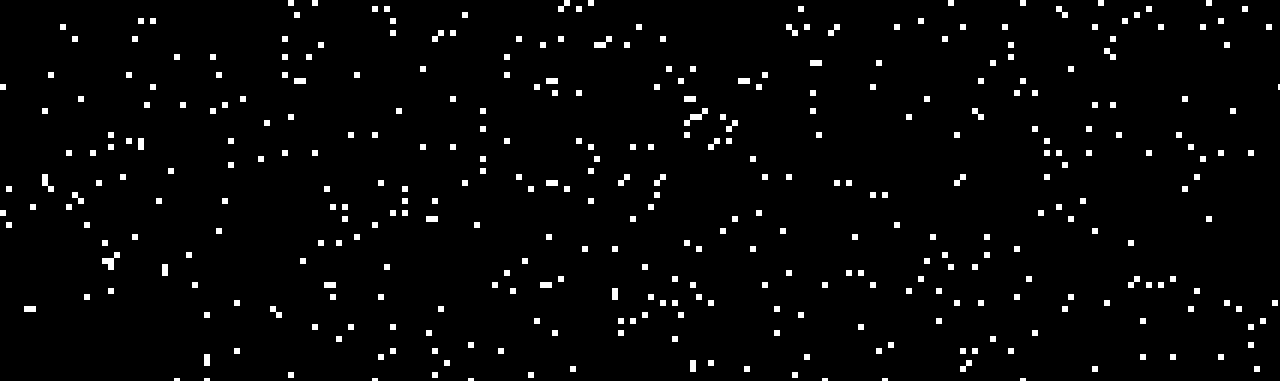
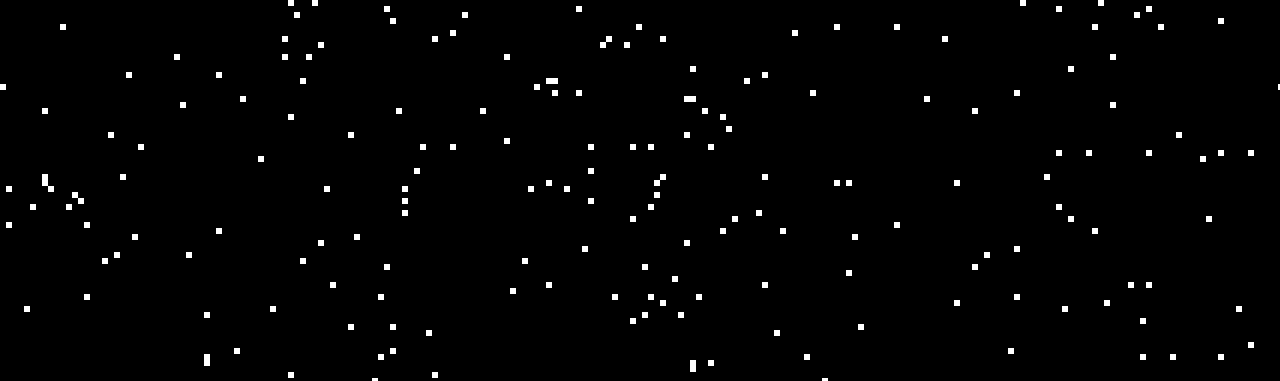
Before and after one commit to itscursedphil/itscursedphil.com, a Gatsby site: page / in a window 1280 px wide. Shown: the top 381 px of the page. Built offline with nearby package versions, Linux system fonts and the light colour scheme; Gatsby itself is replaced by a stand-in of ours; a web font is replaced by a local one.

Commit message:
More fun

```diff
--- a/src/lib/canvas.ts
+++ b/src/lib/canvas.ts
@@ -22,17 +22,11 @@ const drawRandomPixel = (ctx: CanvasRenderingContext2D) => {
 };
 
 export const draw = (ctx: CanvasRenderingContext2D, init = false) => {
-  if (init) {
-    const predraw = Math.floor((window.innerWidth * window.innerHeight) / 800);
+  const amount = Math.floor(Math.random() * 8) - 2;
 
-    console.log(predraw);
-
-    for (var i = 0; i < predraw; i++) {
-      drawRandomPixel(ctx);
-    }
+  for (var i = 0; i < amount; i++) {
+    drawRandomPixel(ctx);
   }
-
-  drawRandomPixel(ctx);
 
   requestAnimationFrame(() => draw(ctx));
 };
--- a/src/pages/index.tsx
+++ b/src/pages/index.tsx
@@ -2,7 +2,10 @@ import * as React from "react";
 import styled, { createGlobalStyle } from "styled-components";
 import { Helmet } from "react-helmet";
 
-import { initialize, draw } from "../lib/canvas";
+import {
+  initialize as initializeCanvas,
+  draw as drawCanvas,
+} from "../lib/canvas";
 
 const GlobalStyle = createGlobalStyle`
   * {
@@ -54,10 +57,26 @@ const Canvas = styled.canvas`
 `;
 
 const IndexPage = () => {
+  const [invert, setInvert] = React.useState(false);
+
   React.useEffect(() => {
-    const ctx = initialize();
-    draw(ctx, true);
+    const ctx = initializeCanvas();
+    drawCanvas(ctx, true);
   }, []);
+
+  React.useEffect(() => {
+    const invertOnMouseMove = (e: MouseEvent) => {
+      const mouseX = e.clientX;
+      const winWidth = window.innerWidth;
+
+      const nextInvert = mouseX > winWidth * 0.5;
+
+      if (nextInvert !== invert) setInvert(nextInvert);
+    };
+    window.addEventListener("mousemove", invertOnMouseMove);
+
+    return () => window.removeEventListener("mousemove", invertOnMouseMove);
+  }, [invert]);
 
   return (
     <main>
@@ -75,9 +94,12 @@ const IndexPage = () => {
         <title>itscursedphil</title>
       </Helmet>
       <GlobalStyle />
+      <Container style={{ backgroundColor: invert ? "white" : "black" }} />
       <Canvas id="background" />
       <Container>
-        <Title>itscursedphil</Title>
+        <Title style={{ color: invert ? "black" : "white" }}>
+          itscursedphil
+        </Title>
       </Container>
     </main>
   );
```
